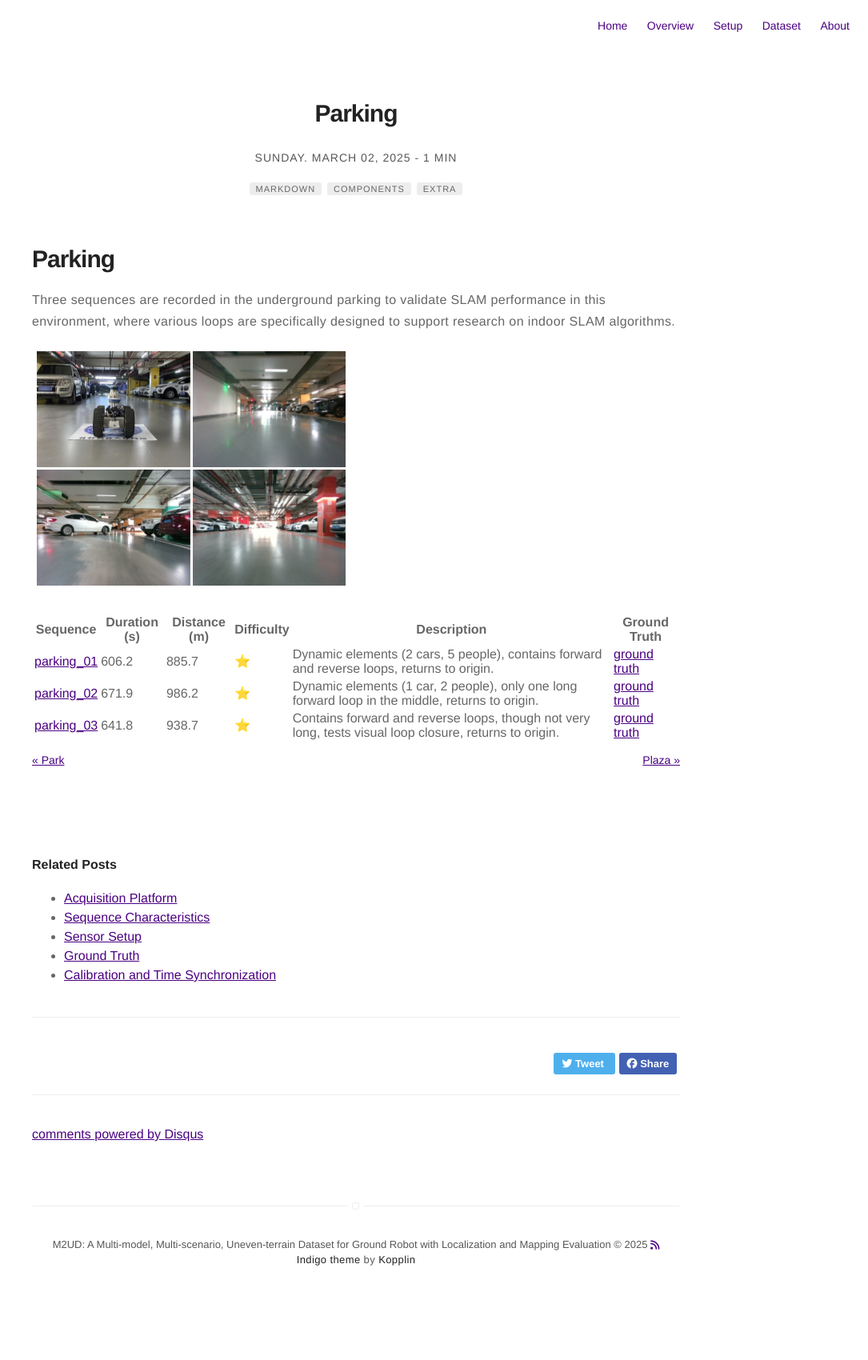
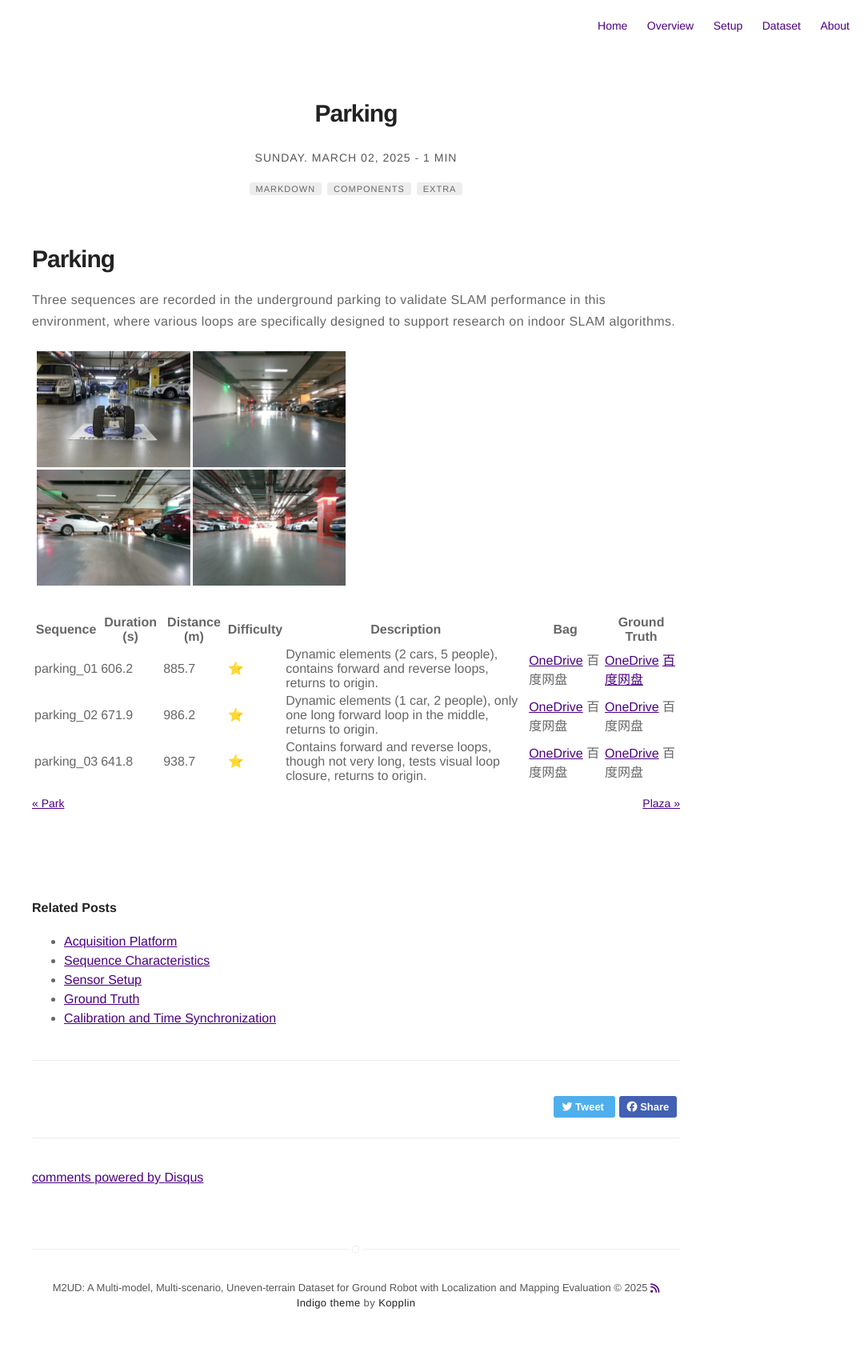
Before and after one commit to Yaepiii/M2UD, a Jekyll site: the page built from _posts/Dataset/2025-03-02-parking.markdown, in a window 1280 px wide. Shown: the whole page at 80% size, without its empty margins (195-1280 px from the left). Built offline with Jekyll 4.4.1, drawn with Linux system fonts in a browser that asks for light colours; nearby versions of some CDN libraries; comment, search, counter and statistics services are not loaded; before the commit the page ends 1646 px from its top, so only the background shows below that.

Commit message:
Update 2025-03-02-parking.markdown

```diff
--- a/_posts/Dataset/2025-03-02-parking.markdown
+++ b/_posts/Dataset/2025-03-02-parking.markdown
@@ -20,8 +20,8 @@ Three sequences are recorded in the underground parking to validate SLAM perform
 
 ![figure](../../assets/image/parking.png#pic_center)
 
-| Sequence   | Duration (s) | Distance (m) | Difficulty | Description | Ground Truth |
-|------------|-------------|-------------|------------|-------------|-------------|
-| [parking_01](https://1drv.ms/u/c/c1806c2e19f2193f/Eat73bILVglGuVqFujAM9KsB-mCwtNmzxlGePFLssenXuQ?e=hgCK3O) | 606.2       | 885.7       | ⭐         | Dynamic elements (2 cars, 5 people), contains forward and reverse loops, returns to origin. | [ground truth](https://1drv.ms/t/c/c1806c2e19f2193f/EVLvplfb5j9BhKhm8O3d8awBqyzAt5YnHmTJ3L_LY8abVA?e=WBfIFy) |
-| [parking_02](https://1drv.ms/u/c/c1806c2e19f2193f/EeZbhuGJYH9Ag2N_jWaxahEBAqoLIFP40rrXwHfDHa-u7w?e=IHQ0hw) | 671.9       | 986.2       | ⭐         | Dynamic elements (1 car, 2 people), only one long forward loop in the middle, returns to origin. | [ground truth](https://1drv.ms/t/c/c1806c2e19f2193f/EaXKTkV5m5hBiiq2cCq_-YUBWgy0ZqnN3HBt88u3cOH-Nw?e=zBeZi9) |
-| [parking_03](https://1drv.ms/u/c/c1806c2e19f2193f/EZRHj7krEU5Pl1b5lcoPCPQB49YO1DDxGnkp__bMTuYRzA?e=oiE8bU) | 641.8       | 938.7       | ⭐         | Contains forward and reverse loops, though not very long, tests visual loop closure, returns to origin. | [ground truth](https://1drv.ms/t/c/c1806c2e19f2193f/EZ77xr_2691KhouoLmG7WJYB-ls7A1JL1mb0N2lZLn9k1Q?e=mdg8zL) |
+| Sequence   | Duration (s) | Distance (m) | Difficulty | Description | Bag | Ground Truth |
+|------------|-------------|-------------|------------|-------------|-------------|-------------|
+| parking_01 | 606.2       | 885.7       | ⭐         | Dynamic elements (2 cars, 5 people), contains forward and reverse loops, returns to origin. | [OneDrive](https://1drv.ms/u/c/c1806c2e19f2193f/Eat73bILVglGuVqFujAM9KsB-mCwtNmzxlGePFLssenXuQ?e=hgCK3O) 百度网盘 | [OneDrive](https://1drv.ms/t/c/c1806c2e19f2193f/EVLvplfb5j9BhKhm8O3d8awBqyzAt5YnHmTJ3L_LY8abVA?e=WBfIFy) [百度网盘](https://pan.baidu.com/s/12sPK49JjnF2oG65ck6uS9w?pwd=fj4k) |
+| parking_02 | 671.9       | 986.2       | ⭐         | Dynamic elements (1 car, 2 people), only one long forward loop in the middle, returns to origin. | [OneDrive](https://1drv.ms/u/c/c1806c2e19f2193f/EeZbhuGJYH9Ag2N_jWaxahEBAqoLIFP40rrXwHfDHa-u7w?e=IHQ0hw) 百度网盘 | [OneDrive](https://1drv.ms/t/c/c1806c2e19f2193f/EaXKTkV5m5hBiiq2cCq_-YUBWgy0ZqnN3HBt88u3cOH-Nw?e=zBeZi9) 百度网盘 |
+| parking_03 | 641.8       | 938.7       | ⭐         | Contains forward and reverse loops, though not very long, tests visual loop closure, returns to origin. | [OneDrive](https://1drv.ms/u/c/c1806c2e19f2193f/EZRHj7krEU5Pl1b5lcoPCPQB49YO1DDxGnkp__bMTuYRzA?e=oiE8bU) 百度网盘 | [OneDrive](https://1drv.ms/t/c/c1806c2e19f2193f/EZ77xr_2691KhouoLmG7WJYB-ls7A1JL1mb0N2lZLn9k1Q?e=mdg8zL) 百度网盘 |
```
